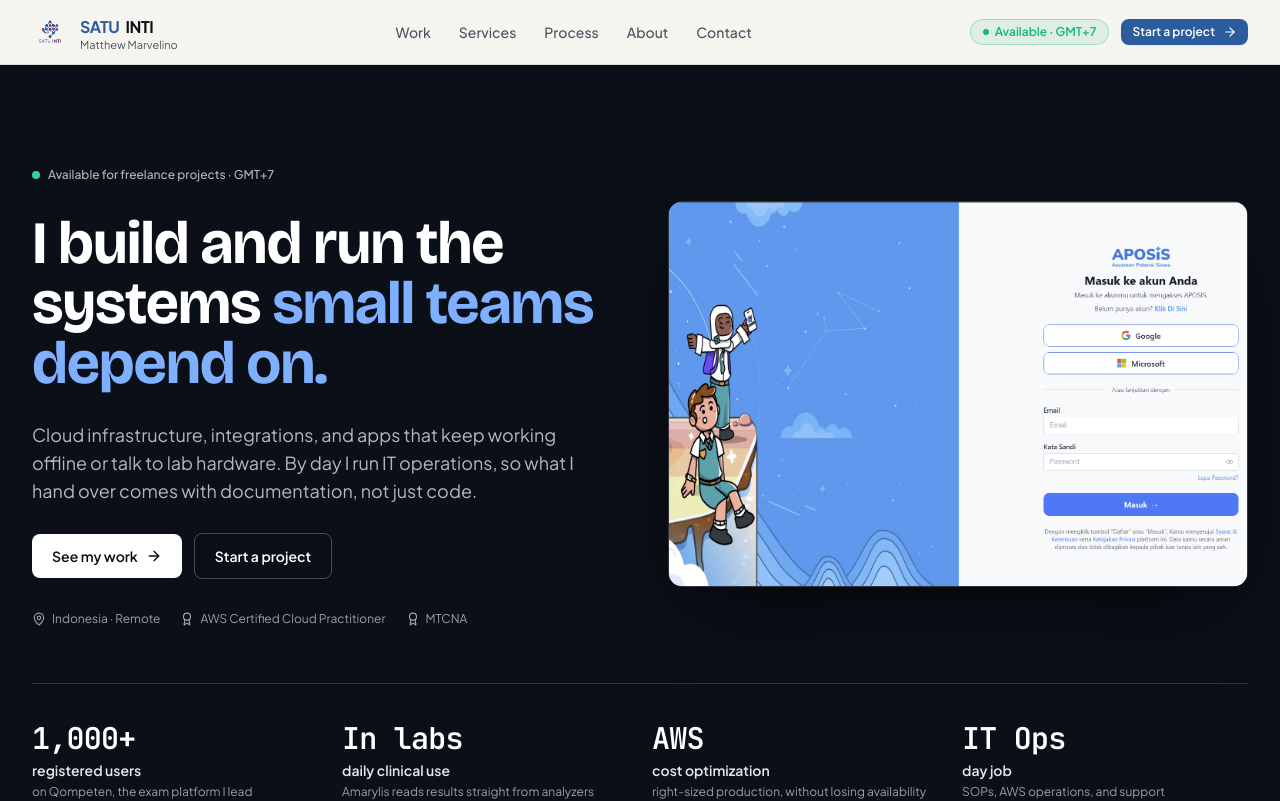
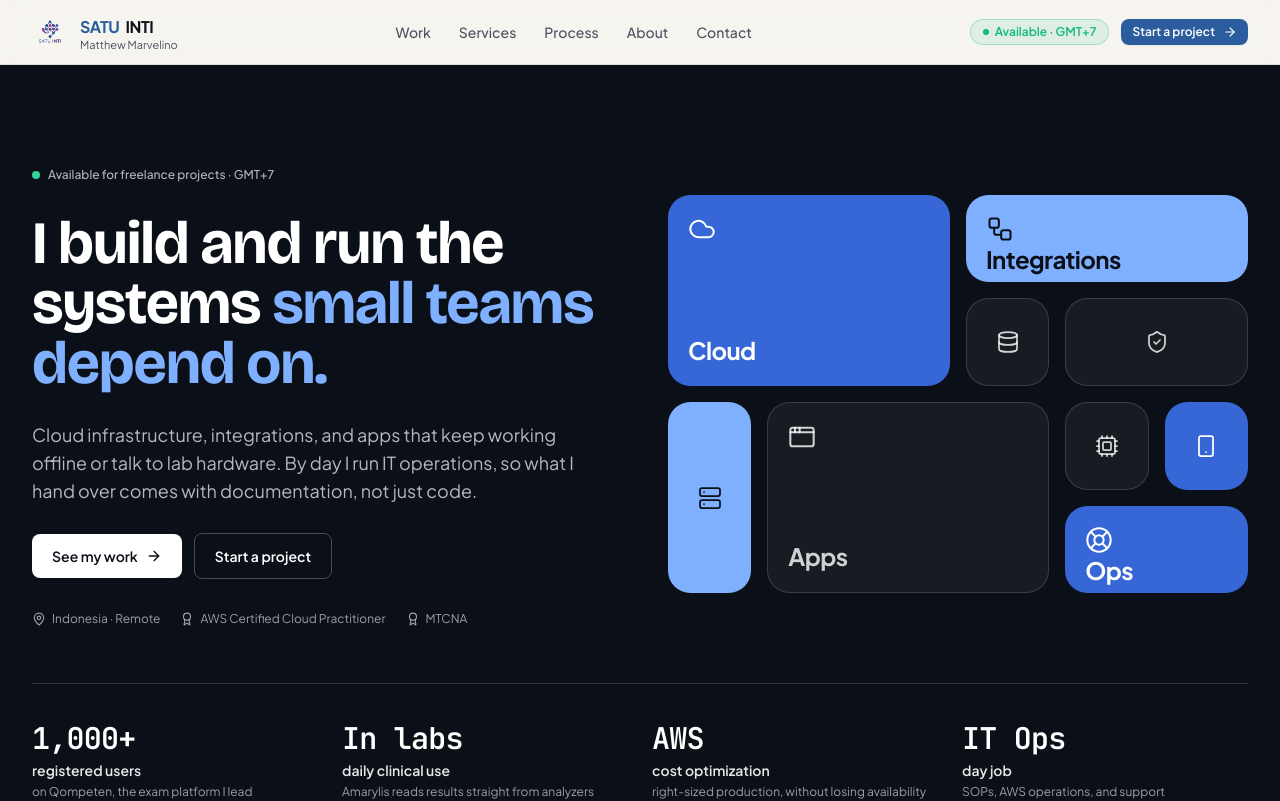
Before and after one commit to Rinkuu253/sautinti, a React (Vite) app: page / in a window 1280 px wide. Shown: the top 801 px of the page. Built offline with nearby package versions, Linux system fonts and the light colour scheme.

Commit message:
feat: implement hero shots display in HeroSection for enhanced visual representation

```diff
--- /dev/null
+++ b/src/components/HeroMark.tsx
@@ -0,0 +1,47 @@
+import React from 'react';
+import { Cloud, Workflow, AppWindow, LifeBuoy, Database, Server, Smartphone, ShieldCheck, Cpu } from 'lucide-react';
+
+type Tone = 'solid' | 'light' | 'ghost';
+
+interface Tile {
+  area: string;
+  tone: Tone;
+  icon: React.ElementType;
+  label?: string;
+}
+
+const tones: Record<Tone, string> = {
+  solid: 'bg-[#3767d6] text-white',
+  light: 'bg-[#7fb0ff] text-[#0b0f17]',
+  ghost: 'bg-white/[0.05] border border-white/15 text-white/80',
+};
+
+/** Block mosaic in the spirit of the Jejak mark: one tile per area of work, small tiles for the parts underneath. */
+const tiles: Tile[] = [
+  { area: 'col-start-1 col-span-3 row-start-1 row-span-2', tone: 'solid', icon: Cloud, label: 'Cloud' },
+  { area: 'col-start-4 col-span-3 row-start-1', tone: 'light', icon: Workflow, label: 'Integrations' },
+  { area: 'col-start-4 row-start-2', tone: 'ghost', icon: Database },
+  { area: 'col-start-5 col-span-2 row-start-2', tone: 'ghost', icon: ShieldCheck },
+  { area: 'col-start-1 row-start-3 row-span-2', tone: 'light', icon: Server },
+  { area: 'col-start-2 col-span-3 row-start-3 row-span-2', tone: 'ghost', icon: AppWindow, label: 'Apps' },
+  { area: 'col-start-5 row-start-3', tone: 'ghost', icon: Cpu },
+  { area: 'col-start-6 row-start-3', tone: 'solid', icon: Smartphone },
+  { area: 'col-start-5 col-span-2 row-start-4', tone: 'solid', icon: LifeBuoy, label: 'Ops' },
+];
+
+export const HeroMark: React.FC = () => (
+  <div className="grid grid-cols-6 grid-rows-4 gap-3 xl:gap-4 aspect-[16/11]" aria-hidden="true">
+    {tiles.map(({ area, tone, icon: Icon, label }) => (
+      <div
+        key={area}
+        className={`${area} ${tones[tone]} rounded-[1.1rem] xl:rounded-[1.4rem] p-4 xl:p-5 flex flex-col justify-between transition-transform duration-300 hover:-translate-y-0.5`}
+      >
+        <Icon
+          className={`shrink-0 ${label ? 'w-5 h-5 xl:w-7 xl:h-7' : 'w-5 h-5 xl:w-6 xl:h-6 m-auto'}`}
+          strokeWidth={1.75}
+        />
+        {label && <span className="text-lg xl:text-2xl font-bold tracking-tight">{label}</span>}
+      </div>
+    ))}
+  </div>
+);
--- a/src/components/HeroSection.tsx
+++ b/src/components/HeroSection.tsx
@@ -1,6 +1,7 @@
 import React from 'react';
 import { ArrowRight, MapPin, Award } from 'lucide-react';
 import { profile } from '../data/profile';
+import { HeroMark } from './HeroMark';
 
 export const HeroSection: React.FC = () => {
   return (
@@ -49,13 +50,7 @@ export const HeroSection: React.FC = () => {
           </div>
 
           <div className="hidden lg:block lg:col-span-6">
-            <div className="rounded-si-lg overflow-hidden border border-white/15 shadow-[0_30px_80px_-30px_rgba(0,0,0,0.8)]">
-              <img
-                src="/images/aposis.png"
-                alt="APOSIS sign-in screen with Google and Microsoft single sign-on"
-                className="w-full h-64 lg:h-72 xl:h-96 object-cover object-top bg-white"
-              />
-            </div>
+            <HeroMark />
           </div>
         </div>
 
```
